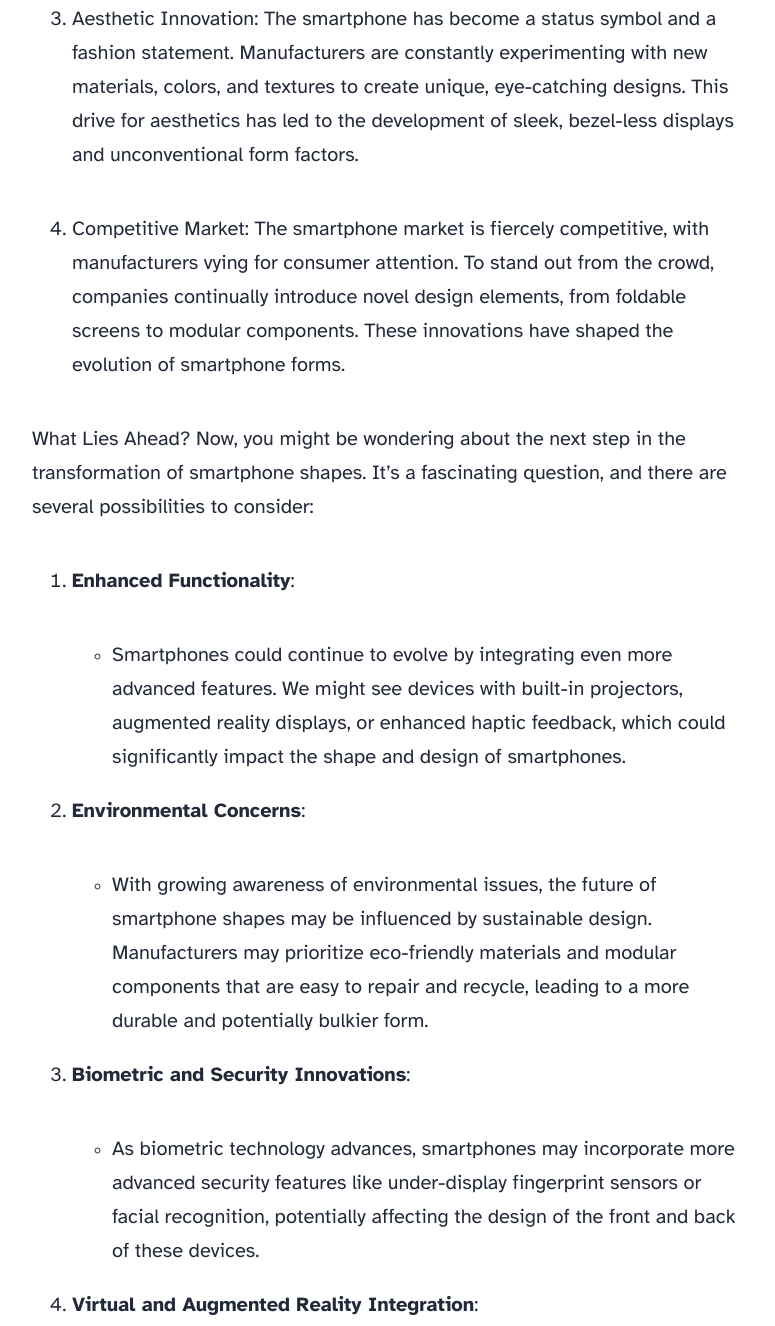
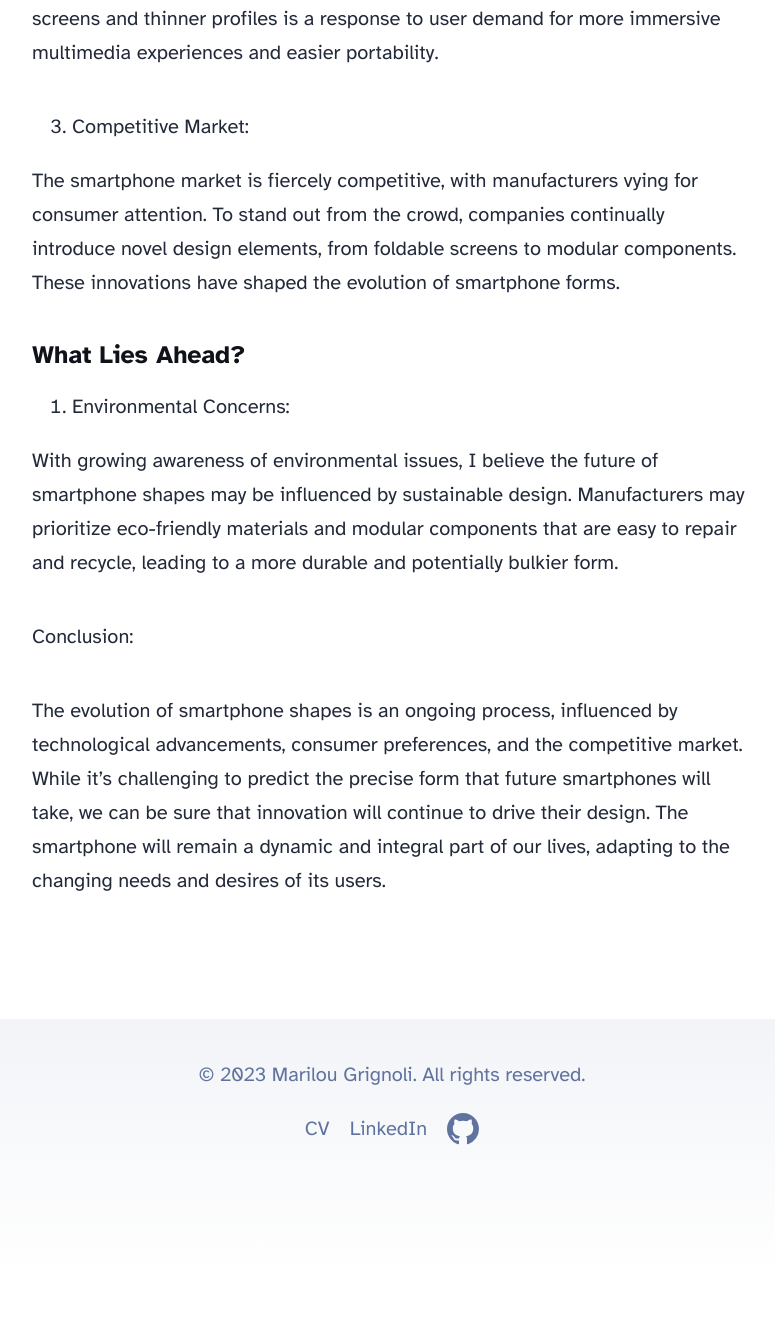
Before and after one commit to mgrignoli/mgrignoli.github.io, an Astro site: page /blog/lecture10 in a window 1280 px wide. Shown: the part 1981-3307 px from the top of the page, without its empty margins (248-1023 px from the left). After the commit the page ends 3258 px from the top, so only its background shows below. Built offline with nearby package versions, Linux system fonts and the light colour scheme; Astro itself is replaced by a stand-in of ours.

Commit message:
lecture10

```diff
--- a/src/content/blog/lecture10.md
+++ b/src/content/blog/lecture10.md
@@ -17,34 +17,28 @@ As you probably know, smartphones have undergone significant transformations in
 Smartphones, the indispensable companions of our daily lives, have come a long way since their inception. The evolution of smartphone shapes can be attributed to a myriad of interconnected factors, such as technology advancements, user preferences... Let's take a closer look at the forces driving this continuous transformation:
 
 1. Technological Advancements:
+
 One of the primary drivers of smartphone shape evolution is rapid technological progress. Over the years, there have been leaps in display technology, battery efficiency, camera capabilities, and processing power. These advancements have led to thinner and more compact designs, as well as larger screens with higher resolutions.
 
 2. User Preferences:
+
 Smartphone manufacturers closely monitor user feedback and adapt their designs to meet changing preferences. For instance, the shift towards larger screens and thinner profiles is a response to user demand for more immersive multimedia experiences and easier portability.
 
-3. Aesthetic Innovation:
-The smartphone has become a status symbol and a fashion statement. Manufacturers are constantly experimenting with new materials, colors, and textures to create unique, eye-catching designs. This drive for aesthetics has led to the development of sleek, bezel-less displays and unconventional form factors.
+3. Competitive Market:
 
-4. Competitive Market:
 The smartphone market is fiercely competitive, with manufacturers vying for consumer attention. To stand out from the crowd, companies continually introduce novel design elements, from foldable screens to modular components. These innovations have shaped the evolution of smartphone forms.
 
-What Lies Ahead?
-Now, you might be wondering about the next step in the transformation of smartphone shapes. It's a fascinating question, and there are several possibilities to consider:
 
-1. **Enhanced Functionality**:
-   - Smartphones could continue to evolve by integrating even more advanced features. We might see devices with built-in projectors, augmented reality displays, or enhanced haptic feedback, which could significantly impact the shape and design of smartphones.
+##### What Lies Ahead?
 
-2. **Environmental Concerns**:
-   - With growing awareness of environmental issues, the future of smartphone shapes may be influenced by sustainable design. Manufacturers may prioritize eco-friendly materials and modular components that are easy to repair and recycle, leading to a more durable and potentially bulkier form.
 
-3. **Biometric and Security Innovations**:
-   - As biometric technology advances, smartphones may incorporate more advanced security features like under-display fingerprint sensors or facial recognition, potentially affecting the design of the front and back of these devices.
 
-4. **Virtual and Augmented Reality Integration**:
-   - The rise of virtual and augmented reality could lead to smartphones designed with VR/AR in mind. These devices may have unique shapes or ergonomic considerations to enhance the immersive experience.
+1. Environmental Concerns:
 
-5. **The End of Physical Smartphones**:
-   - Some believe that the next phase in smartphone evolution might be the gradual phasing out of physical devices altogether. With the growth of wearable technology and implantable devices, we may see a shift away from the traditional smartphone form as we know it.
+With growing awareness of environmental issues, I believe the future of smartphone shapes may be influenced by sustainable design. Manufacturers may prioritize eco-friendly materials and modular components that are easy to repair and recycle, leading to a more durable and potentially bulkier form.
+
+
 
 Conclusion:
-The evolution of smartphone shapes is an ongoing process, influenced by technological advancements, consumer preferences, and the competitive market. While it's challenging to predict the precise form that future smartphones will take, we can be sure that innovation will continue to drive their design. Whether it's a focus on functionality, sustainability, or entirely new paradigms of technology, one thing is certain: the smartphone will remain a dynamic and integral part of our lives, adapting to the changing needs and desires of its users.
+
+The evolution of smartphone shapes is an ongoing process, influenced by technological advancements, consumer preferences, and the competitive market. While it's challenging to predict the precise form that future smartphones will take, we can be sure that innovation will continue to drive their design. The smartphone will remain a dynamic and integral part of our lives, adapting to the changing needs and desires of its users.
```
